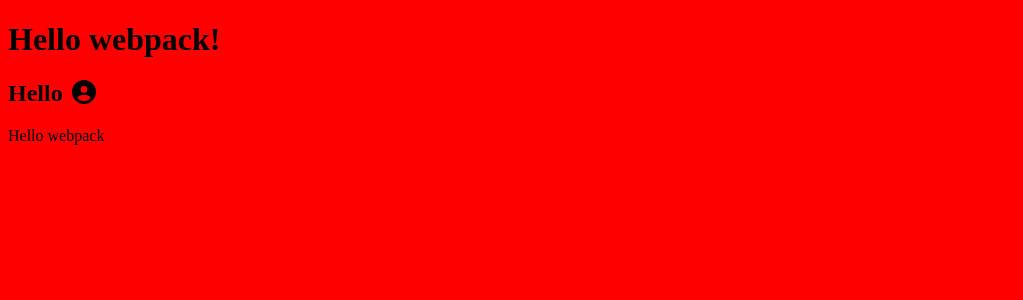
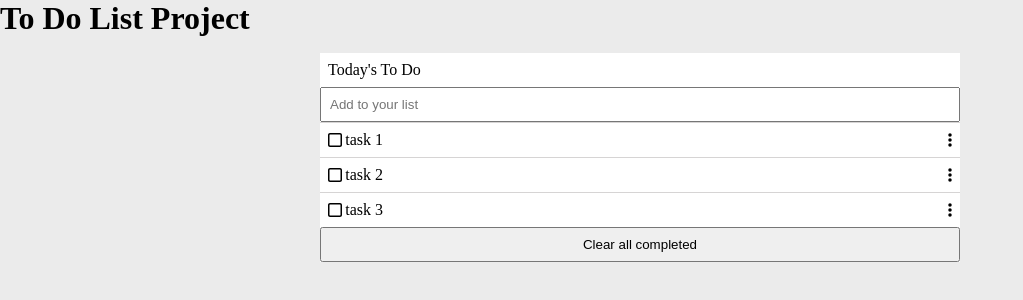
Before and after one commit to yersel500/to-do-list, a website built with webpack: page src/index.html in a window 1280 px wide. Shown: the whole page, without its empty margins (0-1023 px from the left). Built offline with nearby package versions, Linux system fonts and the light colour scheme.

Commit message:
Add structure for tasks

```diff
--- a/src/index.html
+++ b/src/index.html
@@ -6,7 +6,17 @@
     <title>Wbpack Exercise</title>
 </head>
 <body>
-    <h1>Hello webpack!</h1>
-    <h2> Hello <i class="fas fa-user-circle fa-fw"></i></h2>
+    <h1>To Do List Project</h1>
+    <div class="container-general">
+      <div class="container-list">
+        <div class="title-container">
+          <p class="title">Today's To Do</p>
+        </div>
+        <input type="text" placeholder="Add to your list" class="input-task">
+        <ul class="list">
+        </ul>
+        <button type="reset" class="delete-task">Clear all completed</button>
+      </div>
+    </div>
 </body>
 </html>
--- a/src/index.js
+++ b/src/index.js
@@ -2,13 +2,38 @@ import _ from 'lodash';
 import './style.css';
 import '@fortawesome/fontawesome-free/js/all.js';
 
-function component() {
-  const element = document.createElement('div');
+// function component() {
+//   const element = document.createElement('div');
 
-  // Lodash, now imported by this script
-  element.innerHTML = _.join(['Hello', 'webpack'], ' ');
+//   // Lodash, now imported by this script
+//   element.innerHTML = _.join(['Hello', 'webpack'], ' ');
 
-  return element;
+//   return element;
+// }
+
+// document.body.appendChild(component());
+
+const ulContainer = document.querySelector('.list');
+
+
+const lisTasks = [
+  {description: 'task 1',
+  completed: false,
+  index: 0},
+  { description: 'task 2',
+   completed: false,
+   index: 1},
+   { description: 'task 3',
+   completed: false,
+   index: 2}
+];
+
+
+window.onload = (e) => {
+  lisTasks.forEach( (task) => {
+    const taskContainer = document.createElement('li');
+    taskContainer.classList.add(`${task.index}`, 'list-unit');
+    taskContainer.innerHTML = `<i class="fa-regular fa-square"></i> ${task.description} <i class="fas fa-ellipsis-v dots"></i>`
+    ulContainer.appendChild(taskContainer);
+  })
 }
-
-document.body.appendChild(component());
--- a/src/style.css
+++ b/src/style.css
@@ -1,3 +1,44 @@
+* {
+  margin: 0;
+  padding: 0;
+  box-sizing: border-box;
+}
+
 body {
-  background-color: red;
+  background-color: rgb(235, 235, 235);
 }
+
+li {
+  list-style-type: none;
+  display: flex;
+  padding: 0.5rem;
+  align-items: center;
+  border-top: 0.1rem solid rgb(214, 212, 212);
+}
+
+.container-general {
+  display: flex;
+  justify-content: center;
+  align-items: center;
+}
+
+.container-list {
+  margin: 1rem 2rem;
+  width: 50%;
+  background-color: #fff;
+}
+
+.input-task,
+.delete-task,
+.title-container {
+  width: 100%;
+  padding: 0.5rem;
+}
+
+.dots {
+  margin-left: auto;
+}
+
+.fa-square {
+  margin-right: 0.2rem;
+}
```
Also changed, not shown: 1 other file.
